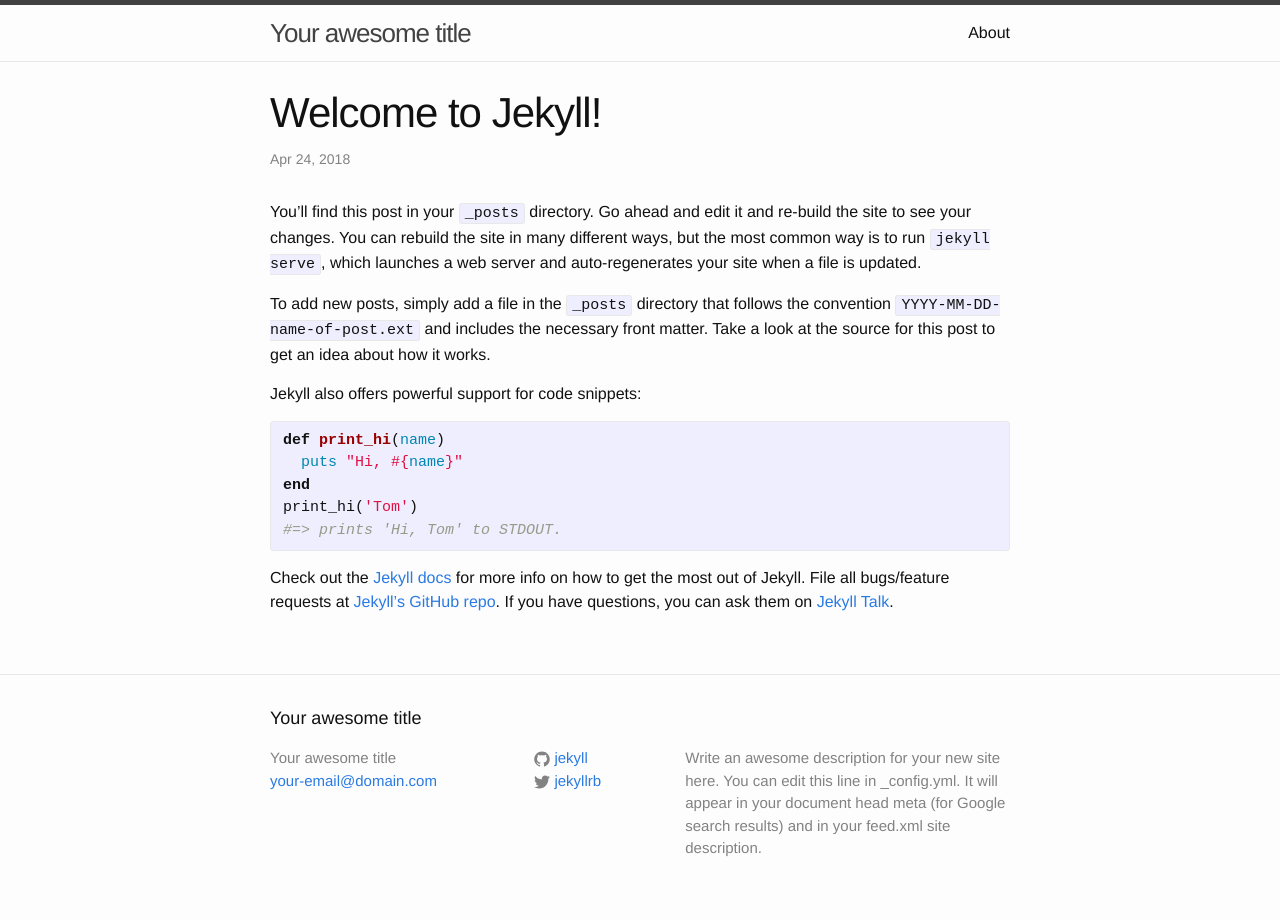
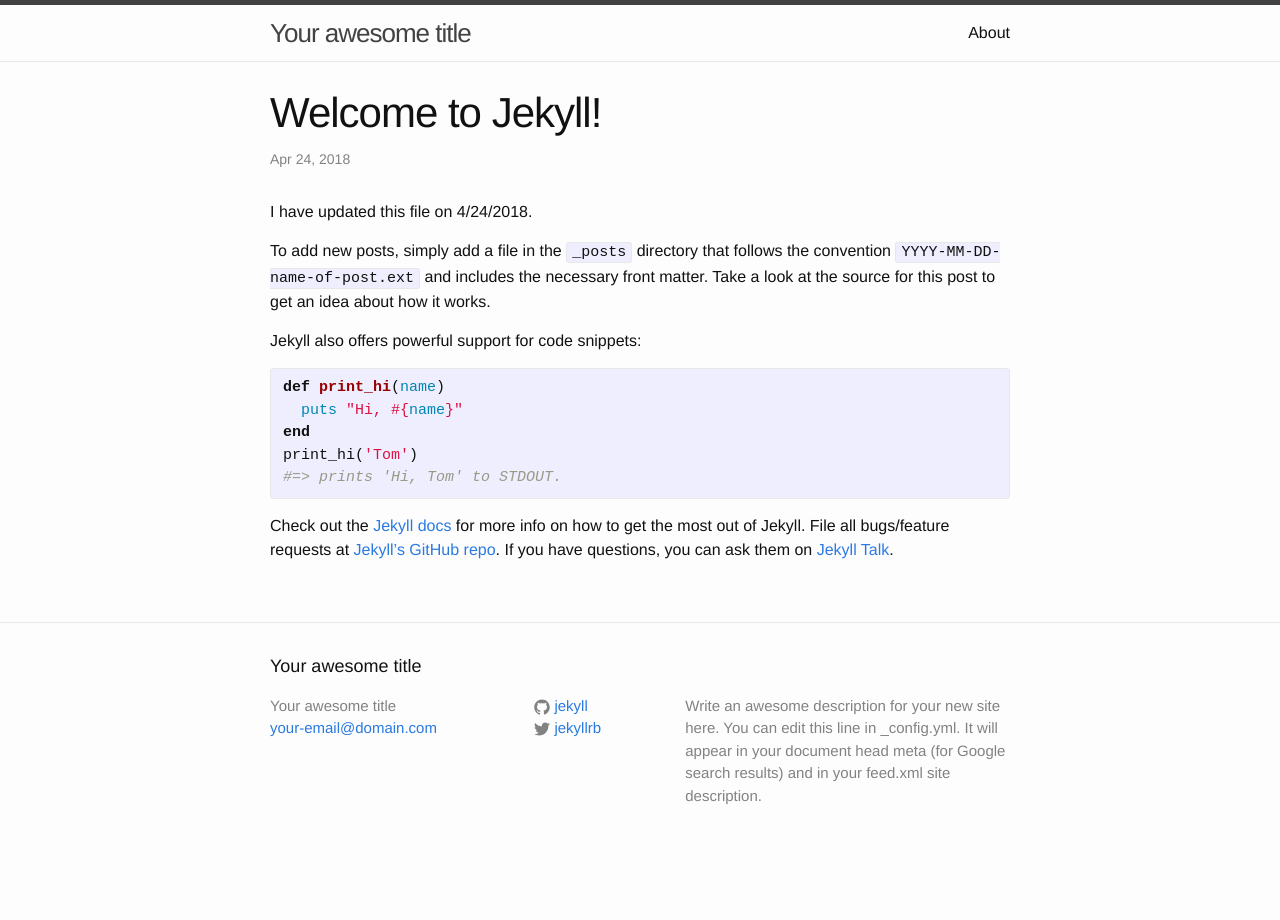
Before and after one commit to sdrolv/sdrolv.github.io, a Jekyll site: the page built from _posts/2018-04-24-welcome-to-jekyll.markdown, in a window 1280 px wide. Built offline with Jekyll 4.4.1, drawn with Linux system fonts in a browser that asks for light colours.

Commit message:
Update 2018-04-24-welcome-to-jekyll.markdown

```diff
--- a/_posts/2018-04-24-welcome-to-jekyll.markdown
+++ b/_posts/2018-04-24-welcome-to-jekyll.markdown
@@ -4,7 +4,8 @@ title:  "Welcome to Jekyll!"
 date:   2018-04-24 18:14:13 +0000
 categories: jekyll update
 ---
-You’ll find this post in your `_posts` directory. Go ahead and edit it and re-build the site to see your changes. You can rebuild the site in many different ways, but the most common way is to run `jekyll serve`, which launches a web server and auto-regenerates your site when a file is updated.
+
+I have updated this file on 4/24/2018.
 
 To add new posts, simply add a file in the `_posts` directory that follows the convention `YYYY-MM-DD-name-of-post.ext` and includes the necessary front matter. Take a look at the source for this post to get an idea about how it works.
 
```
